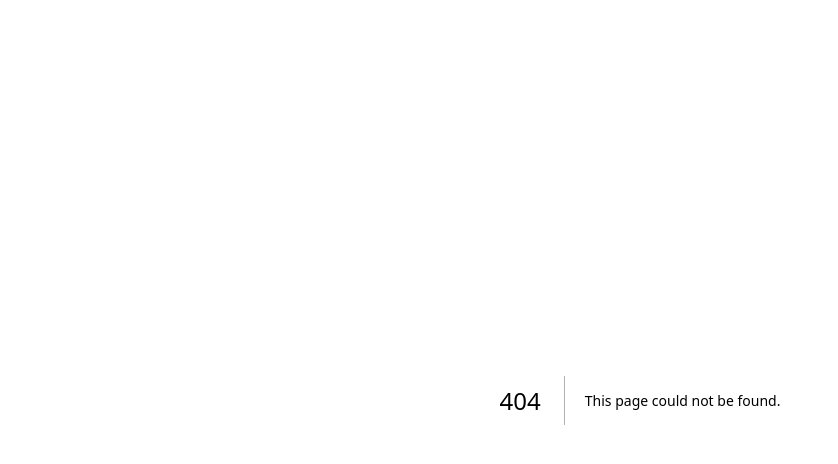
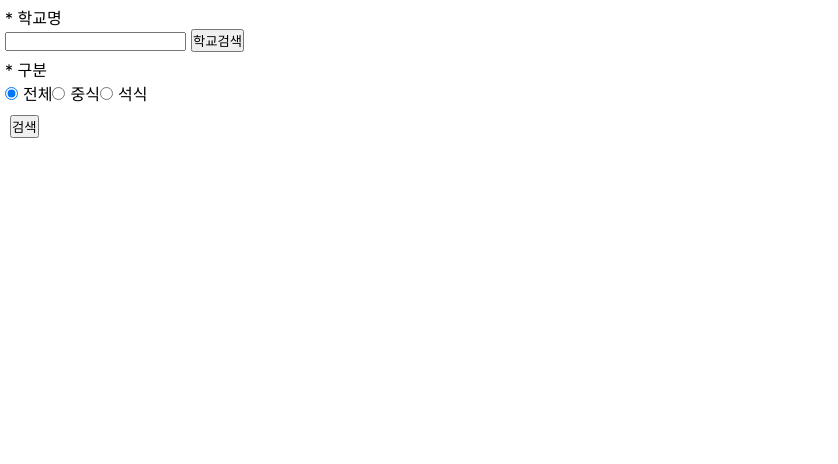
Before and after one commit to HyebinPark96/school-meal-program, a Next.js app: page /schoolMeal in a window 1280 px wide. Before the commit this address had no page. Shown: the top 464 px of the page, without its empty margins (0-838 px from the left). Built offline with nearby package versions, Linux system fonts and the light colour scheme.

Commit message:
검색 후 리스트 렌더링

```diff
--- a/src/app/globals.css
+++ b/src/app/globals.css
@@ -8,9 +8,21 @@
 }
 
 .mr-rg-5 {
-    margin: 5px;
+    margin-right: 5px;
+}
+
+.mr-bt-5 {
+    margin-bottom: 5px;
 }
 
 .mr-10 {
     margin: 10px;
 }
+
+.bd-gray1 {
+    border: 1px solid gray
+}
+
+.txt-title {
+    font-weight: bold;
+}
--- a/src/app/page.js
+++ b/src/app/page.js
@@ -1,6 +1,6 @@
 import Link from "next/link";
-import Header from "./component/header";
-import Footer from "./component/footer";
+import Header from "../components/header";
+import Footer from "../components/footer";
 
 export default function Home() {
     return (
@@ -14,7 +14,7 @@ export default function Home() {
             </div>
 
             <div>
-                <Link href="/schoolMeal/selectForm">
+                <Link href="/schoolMeal">
                     <input type="button" value="급식조회" />
                 </Link>
             </div>
--- a/src/app/schoolMeal/selectForm/page.js
+++ b/src/app/schoolMeal/page.js
@@ -1,12 +1,10 @@
 "use client";
 
-import ScSearchModal from "@/app/schoolMeal/selectForm/component/modal/scSearchModal";
+import ScSearchModal from "@/containers/schoolMeal/scSearchModal";
 import { useEffect, useState } from "react";
+import List from "../../containers/schoolMeal/scMealList";
 
 export default function Form() {
-    // 검색 조건
-    const [filter, setFilter] = useState({});
-
     // 학교정보
     const [scData, setScData] = useState(
         // 시도교육청코드
@@ -23,18 +21,24 @@ export default function Form() {
         }
     );
 
-    // 급식정보
-    const [mealData, setMealData] = useState({});
-
     // 학교목록
     const [scList, setScList] = useState([]);
 
     // 학교 조회 모달 open 여부
     const [open, setOpen] = useState(false);
 
+    // 급식 정보
+    const [scMealDatas, setScMealDatas] = useState({
+        cnt: 0,
+        datas: [],
+    });
+
+    useEffect(() => {
+        console.log(scMealDatas);
+    }, [scMealDatas]);
+
     // 급식 조회
-    const getScMeal = () => {
-        console.log(scData);
+    const getScMeal = async () => {
         const options = {
             method: "GET",
         };
@@ -47,18 +51,17 @@ export default function Form() {
             "&SD_SCHUL_CODE=" +
             scData.sdSchulCode;
 
-        if(scData.mmealScCode != 0) {
+        if (scData.mmealScCode != 0) {
             url += "&MMEAL_SC_CODE=" + scData.mmealScCode;
         }
 
-        fetch(
-            url,
-            options
-        )
-            .then((resp) => resp.json())
-            .then((result) => {
-                console.log(result);
-            });
+        const resp = await fetch(url);
+        const datas = await resp.json();
+        setScMealDatas({
+            cnt: datas.mealServiceDietInfo[0].head[0].list_total_count,
+            datas: datas.mealServiceDietInfo[1].row,
+        });
+        console.log(datas);
     };
 
     return (
@@ -131,6 +134,31 @@ export default function Form() {
                 <input type="button" value="검색" onClick={getScMeal} />
             </div>
 
+            <ul>
+                {scMealDatas.datas.map((elmt) => {
+                    return (
+                        <div key={elmt.DDISH_NM} className="mr-10 bd-gray1">
+                            <div className="mr-bt-5">
+                                <p className="txt-title">급식일자</p>
+                                <div>{elmt.MLSV_YMD}</div>
+                            </div>
+                            <div className="mr-bt-5">
+                                <p className="txt-title">구분</p>
+                                <div>{elmt.MMEAL_SC_NM}</div>
+                            </div>
+                            <div className="mr-bt-5">
+                                <p className="txt-title">메뉴</p>
+                                <span
+                                    dangerouslySetInnerHTML={{
+                                        __html: elmt.DDISH_NM,
+                                    }}
+                                ></span>
+                            </div>
+                        </div>
+                    );
+                })}
+            </ul>
+
             {open && (
                 <ScSearchModal
                     scData={scData}
--- a/src/app/schoolMeal/selectForm/component/searchBar.js
+++ /dev/null
@@ -1,5 +0,0 @@
-export default function SearchBar() {
-    return(
-        <h1>SearchBar</h1>
-    )
-}
--- /dev/null
+++ b/src/containers/schoolMeal/scMealList.js
@@ -0,0 +1,15 @@
+export default function ScMealList(props) {
+
+    return (
+        <ul>
+            ddd
+            {props.scMealDatas.cnt > 0 &&
+                props.scMealDatas.datas.map((elmt) => {
+                    <>
+                        <li>학교명</li>
+                        <li>{elmt.SCHUL_NM}</li>
+                    </>;
+                })}
+        </ul>
+    );
+}
```
Also changed, not shown: src/components/footer.js (renamed from src/app/component/footer.js), src/components/header.js (renamed from src/app/component/header.js), src/containers/schoolMeal/scSearchModal.js (renamed from src/app/schoolMeal/selectForm/component/modal/scSearchModal.js).
